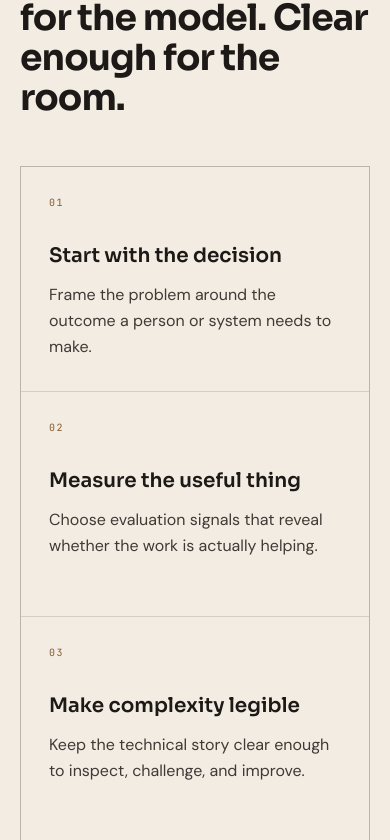
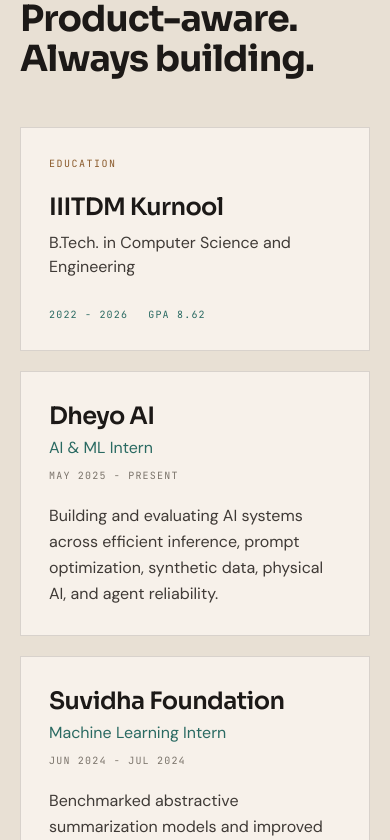
Before and after one commit to VarunikaN/my_website, a Next.js app: page / in a window 390 px wide. Shown: the part 6804-7644 px from the top of the page. Built offline with nearby package versions, Linux system fonts and the light colour scheme.

Commit message:
Add education and experience

```diff
--- a/next.config.ts
+++ b/next.config.ts
@@ -1,9 +1,5 @@
 import type { NextConfig } from "next";
 
-const nextConfig: NextConfig = {
-  images: {
-    remotePatterns: [{ protocol: "https", hostname: "avatars.githubusercontent.com" }],
-  },
-};
+const nextConfig: NextConfig = {};
 
 export default nextConfig;
--- a/src/components/Experience.tsx
+++ b/src/components/Experience.tsx
@@ -1,18 +1,60 @@
 import { Reveal } from "@/components/Reveal";
 
-const principles = [
-  ["Start with the decision", "Frame the problem around the outcome a person or system needs to make."],
-  ["Measure the useful thing", "Choose evaluation signals that reveal whether the work is actually helping."],
-  ["Make complexity legible", "Keep the technical story clear enough to inspect, challenge, and improve."],
+const experience = [
+  {
+    company: "Dheyo AI",
+    role: "AI & ML Intern",
+    period: "May 2025 - Present",
+    summary: "Building and evaluating AI systems across efficient inference, prompt optimization, synthetic data, physical AI, and agent reliability.",
+  },
+  {
+    company: "Suvidha Foundation",
+    role: "Machine Learning Intern",
+    period: "Jun 2024 - Jul 2024",
+    summary: "Benchmarked abstractive summarization models and improved performance through hyperparameter tuning and architectural ablation.",
+  },
 ];
 
 export function Experience() {
-  return <section id="about" className="px-5 py-20 md:px-10 md:py-28">
-    <div className="mx-auto max-w-6xl">
-      <Reveal><p className="font-[family-name:var(--font-mono)] text-[11px] uppercase tracking-[0.2em] text-[var(--accent)]">Approach</p><h2 className="mt-3 max-w-3xl font-[family-name:var(--font-sora)] text-4xl font-bold tracking-tight text-[var(--ink)] md:text-5xl">Rigorous enough for the model. Clear enough for the room.</h2></Reveal>
-      <div className="mt-12 grid gap-px overflow-hidden border bg-[var(--line)] md:grid-cols-3" style={{ borderColor: "var(--line)" }}>
-        {principles.map(([title, copy], index) => <Reveal key={title} delay={index * 80}><article className="min-h-56 bg-[var(--bg)] p-7"><p className="font-[family-name:var(--font-mono)] text-[10px] uppercase tracking-[0.15em] text-[var(--signal)]">0{index + 1}</p><h3 className="mt-8 font-[family-name:var(--font-sora)] text-xl font-semibold text-[var(--ink)]">{title}</h3><p className="mt-3 leading-relaxed text-[var(--ink-soft)]">{copy}</p></article></Reveal>)}
+  return (
+    <section id="experience" className="border-y bg-[var(--bg-2)] px-5 py-20 md:px-10 md:py-28" style={{ borderColor: "var(--line)" }}>
+      <div className="mx-auto max-w-6xl">
+        <Reveal>
+          <p className="font-[family-name:var(--font-mono)] text-[11px] uppercase tracking-[0.2em] text-[var(--accent)]">Experience and education</p>
+          <h2 className="mt-3 max-w-3xl font-[family-name:var(--font-sora)] text-4xl font-bold tracking-tight text-[var(--ink)] md:text-5xl">Research-minded. Product-aware. Always building.</h2>
+        </Reveal>
+
+        <div className="mt-12 grid gap-5 lg:grid-cols-[0.9fr_1.4fr]">
+          <Reveal>
+            <article className="h-full border p-7" style={{ borderColor: "var(--line)", background: "var(--card)" }}>
+              <p className="font-[family-name:var(--font-mono)] text-[10px] uppercase tracking-[0.15em] text-[var(--signal)]">Education</p>
+              <h3 className="mt-5 font-[family-name:var(--font-sora)] text-2xl font-semibold tracking-tight text-[var(--ink)]">IIITDM Kurnool</h3>
+              <p className="mt-2 text-[var(--ink-soft)]">B.Tech. in Computer Science and Engineering</p>
+              <div className="mt-7 flex flex-wrap gap-x-5 gap-y-2 font-[family-name:var(--font-mono)] text-[10px] uppercase tracking-[0.12em] text-[var(--accent)]">
+                <span>2022 - 2026</span>
+                <span>GPA 8.62</span>
+              </div>
+            </article>
+          </Reveal>
+
+          <div className="grid gap-5">
+            {experience.map((item, index) => (
+              <Reveal key={item.company} delay={index * 90}>
+                <article className="border p-7" style={{ borderColor: "var(--line)", background: "var(--card)" }}>
+                  <div className="flex flex-col gap-2 sm:flex-row sm:items-start sm:justify-between">
+                    <div>
+                      <h3 className="font-[family-name:var(--font-sora)] text-2xl font-semibold tracking-tight text-[var(--ink)]">{item.company}</h3>
+                      <p className="mt-1 text-[var(--accent)]">{item.role}</p>
+                    </div>
+                    <p className="font-[family-name:var(--font-mono)] text-[10px] uppercase tracking-[0.12em] text-[var(--muted)]">{item.period}</p>
+                  </div>
+                  <p className="mt-5 max-w-2xl leading-relaxed text-[var(--ink-soft)]">{item.summary}</p>
+                </article>
+              </Reveal>
+            ))}
+          </div>
+        </div>
       </div>
-    </div>
-  </section>;
+    </section>
+  );
 }
--- a/src/components/Nav.tsx
+++ b/src/components/Nav.tsx
@@ -9,7 +9,7 @@
 const links = [
   { href: "/#projects", label: "Projects" },
   { href: "/#company-work", label: "Company work" },
-  { href: "/#about", label: "Approach" },
+  { href: "/#experience", label: "Experience" },
   { href: "/#contact", label: "Contact" },
 ];
 
--- a/src/data/site.ts
+++ b/src/data/site.ts
@@ -5,5 +5,4 @@
   phone: "+91 7032599534",
   github: "https://github.com/VarunikaN",
   linkedin: "https://www.linkedin.com/in/varunika-naini-631b5b2b3",
-  photo: "https://avatars.githubusercontent.com/u/152840551?v=4",
 };
```
